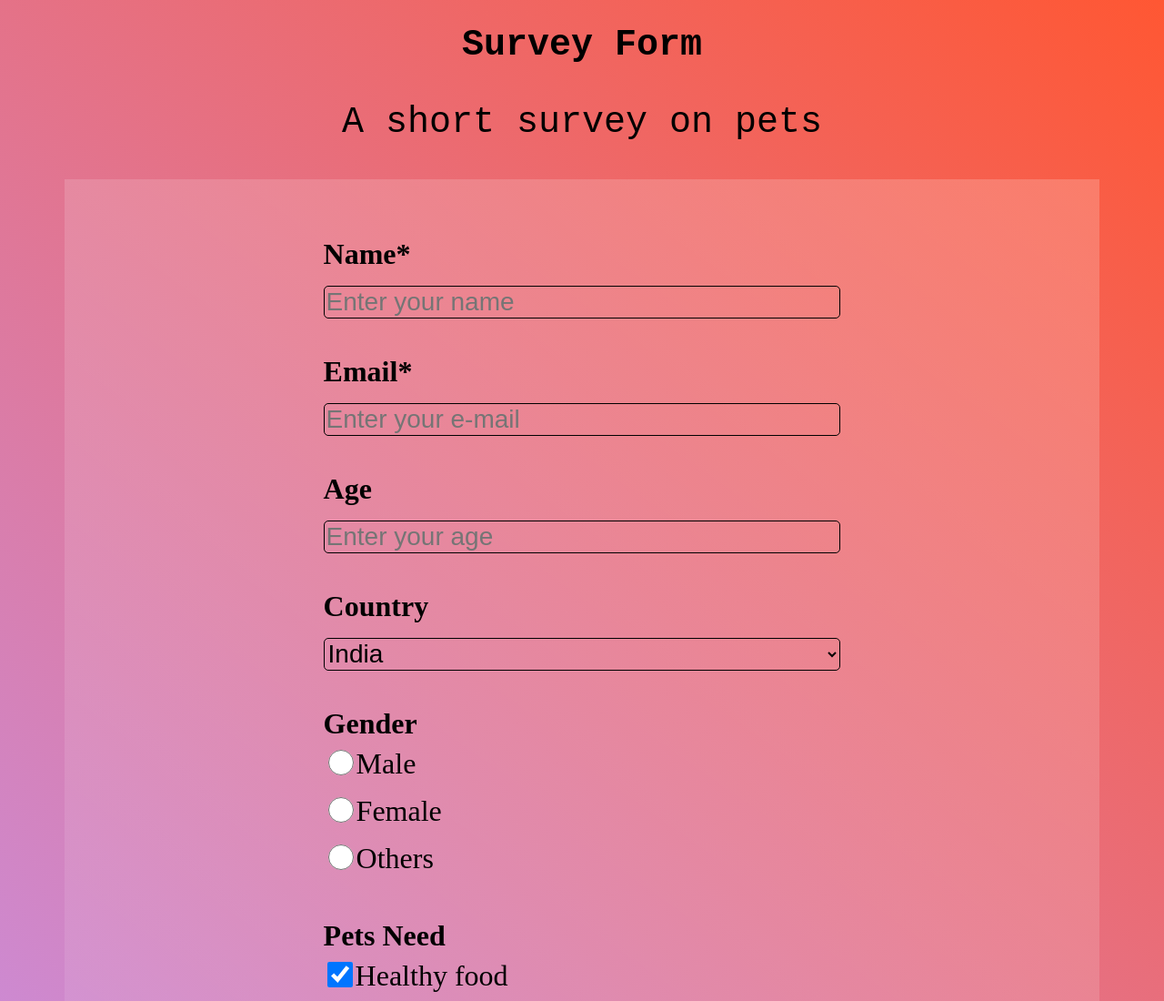
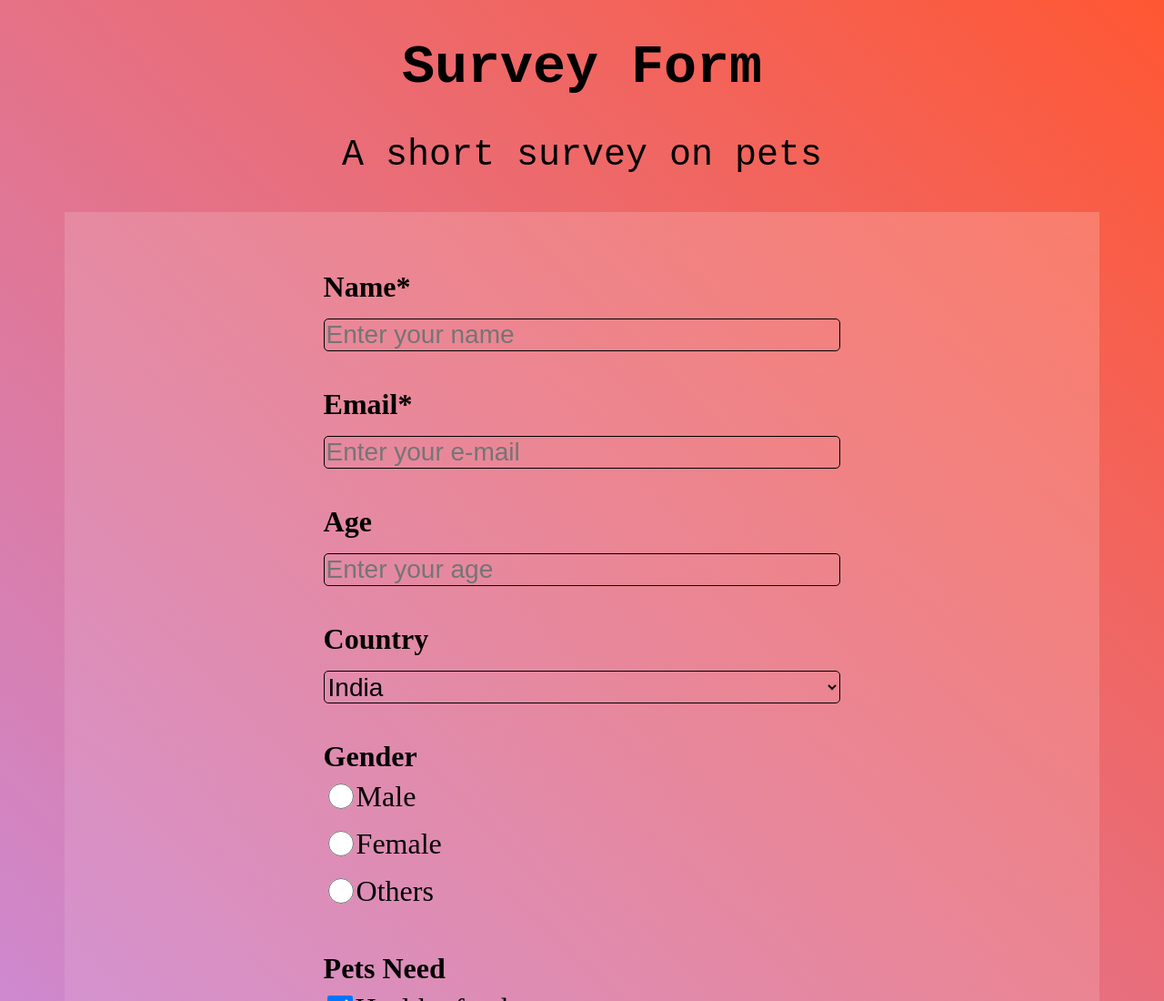
Before and after one commit to ysjcodes/survey-form, a plain HTML site: page index.html in a window 1280 px wide. Shown: the top 1100 px of the page at 91% size. Drawn offline with Linux system fonts and the light colour scheme.

Commit message:
h1 font size fix

```diff
--- a/style.css
+++ b/style.css
@@ -32,7 +32,7 @@ input[type="checkbox"] {
   font-family: monospace;
 }
 h1 {
-  font-size: 40px;
+  font-size: 7.5vh;
 }
 p {
   font-size: 5vh;
```
